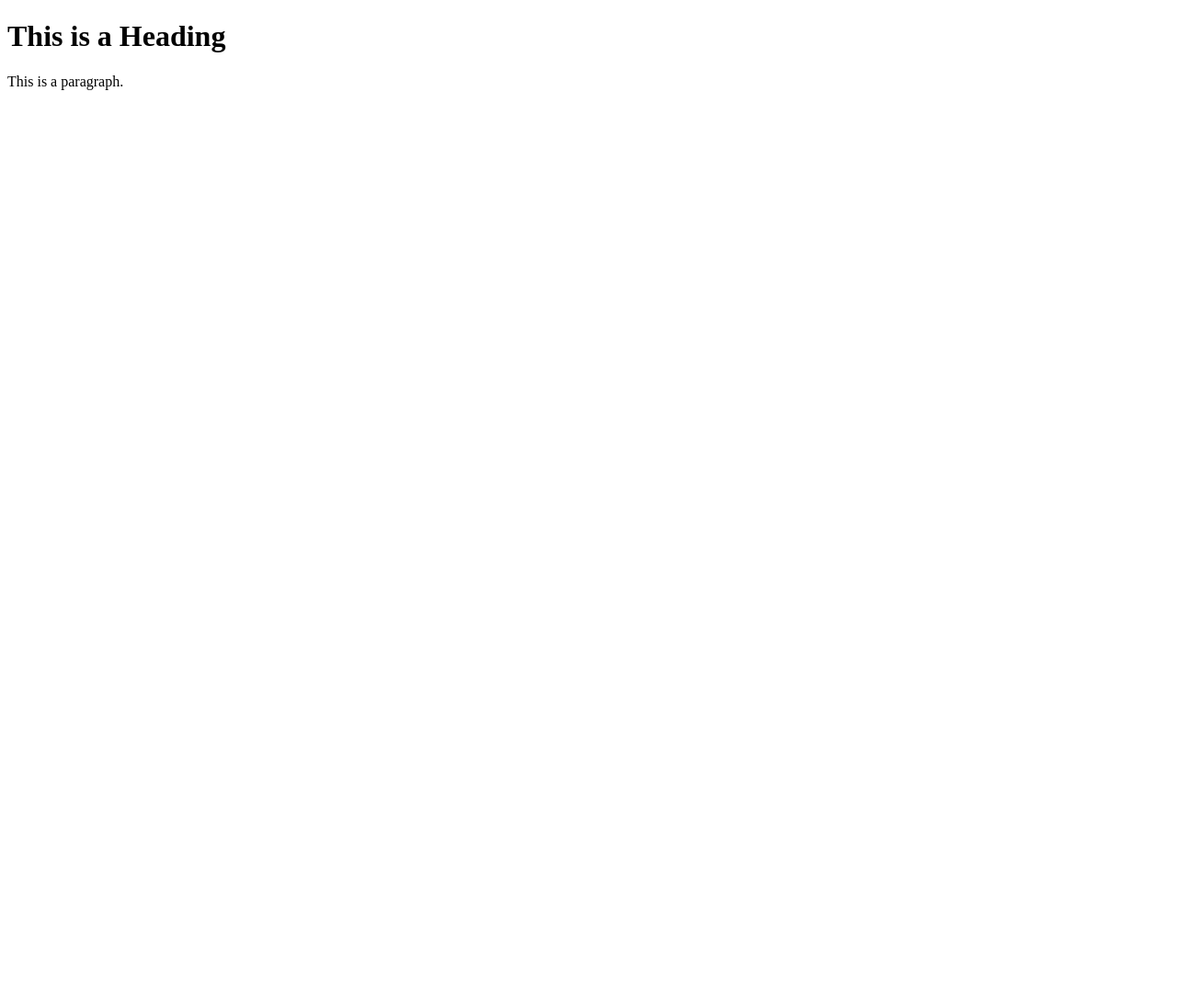
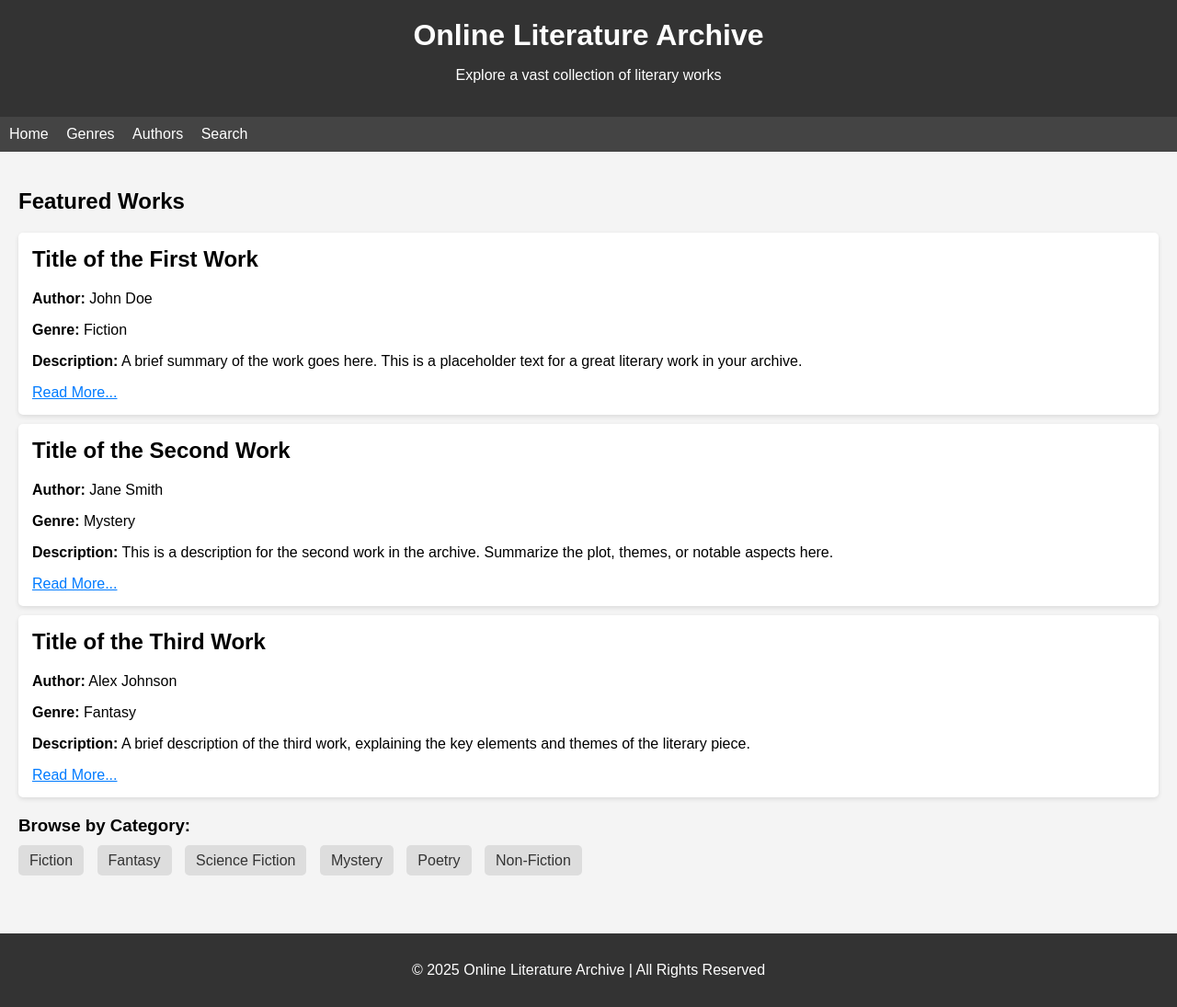
Before and after one commit to RamenButter/Gt_Archive, a plain HTML site: page index.html in a window 1280 px wide. Shown: the whole page at 92% size. Before the commit the page ends 800 px from the top, so only its background shows below. Drawn offline with Linux system fonts and the light colour scheme.

Commit message:
Update index.html

```diff
--- a/index.html
+++ b/index.html
@@ -1,12 +1,133 @@
 <!DOCTYPE html>
-<html>
+<html lang="en">
 <head>
-<title>Sample Page</title>
+    <meta charset="UTF-8">
+    <meta name="viewport" content="width=device-width, initial-scale=1.0">
+    <meta http-equiv="X-UA-Compatible" content="ie=edge">
+    <title>Online Literature Archive</title>
+    <style>
+        body {
+            font-family: Arial, sans-serif;
+            background-color: #f4f4f4;
+            margin: 0;
+            padding: 0;
+        }
+        header {
+            background-color: #333;
+            color: white;
+            text-align: center;
+            padding: 20px;
+        }
+        header h1 {
+            margin: 0;
+        }
+        nav {
+            background-color: #444;
+            padding: 10px;
+        }
+        nav ul {
+            list-style: none;
+            padding: 0;
+            margin: 0;
+        }
+        nav ul li {
+            display: inline;
+            margin-right: 15px;
+        }
+        nav ul li a {
+            color: white;
+            text-decoration: none;
+        }
+        .content {
+            padding: 20px;
+        }
+        .work {
+            background-color: white;
+            margin-bottom: 10px;
+            padding: 15px;
+            border-radius: 5px;
+            box-shadow: 0 2px 5px rgba(0, 0, 0, 0.1);
+        }
+        .work h2 {
+            margin-top: 0;
+        }
+        .category-list {
+            margin: 20px 0;
+        }
+        .category-list a {
+            background-color: #ddd;
+            padding: 8px 12px;
+            border-radius: 5px;
+            margin-right: 10px;
+            text-decoration: none;
+            color: #333;
+        }
+        footer {
+            background-color: #333;
+            color: white;
+            text-align: center;
+            padding: 15px 0;
+            margin-top: 30px;
+        }
+    </style>
 </head>
 <body>
 
-<h1>This is a Heading</h1>
-<p>This is a paragraph.</p>
+<header>
+    <h1>Online Literature Archive</h1>
+    <p>Explore a vast collection of literary works</p>
+</header>
+
+<nav>
+    <ul>
+        <li><a href="#">Home</a></li>
+        <li><a href="#">Genres</a></li>
+        <li><a href="#">Authors</a></li>
+        <li><a href="#">Search</a></li>
+    </ul>
+</nav>
+
+<div class="content">
+    <h2>Featured Works</h2>
+
+    <div class="work">
+        <h2>Title of the First Work</h2>
+        <p><strong>Author:</strong> John Doe</p>
+        <p><strong>Genre:</strong> Fiction</p>
+        <p><strong>Description:</strong> A brief summary of the work goes here. This is a placeholder text for a great literary work in your archive.</p>
+        <a href="#" style="color: #007bff;">Read More...</a>
+    </div>
+
+    <div class="work">
+        <h2>Title of the Second Work</h2>
+        <p><strong>Author:</strong> Jane Smith</p>
+        <p><strong>Genre:</strong> Mystery</p>
+        <p><strong>Description:</strong> This is a description for the second work in the archive. Summarize the plot, themes, or notable aspects here.</p>
+        <a href="#" style="color: #007bff;">Read More...</a>
+    </div>
+
+    <div class="work">
+        <h2>Title of the Third Work</h2>
+        <p><strong>Author:</strong> Alex Johnson</p>
+        <p><strong>Genre:</strong> Fantasy</p>
+        <p><strong>Description:</strong> A brief description of the third work, explaining the key elements and themes of the literary piece.</p>
+        <a href="#" style="color: #007bff;">Read More...</a>
+    </div>
+
+    <div class="category-list">
+        <h3>Browse by Category:</h3>
+        <a href="#">Fiction</a>
+        <a href="#">Fantasy</a>
+        <a href="#">Science Fiction</a>
+        <a href="#">Mystery</a>
+        <a href="#">Poetry</a>
+        <a href="#">Non-Fiction</a>
+    </div>
+</div>
+
+<footer>
+    <p>&copy; 2025 Online Literature Archive | All Rights Reserved</p>
+</footer>
 
 </body>
 </html>
```
